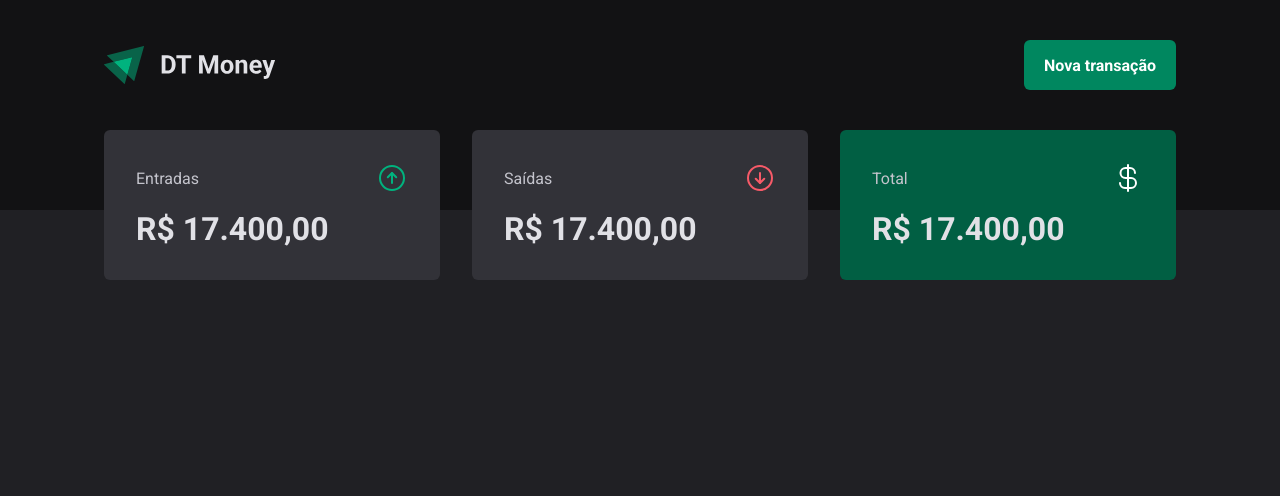
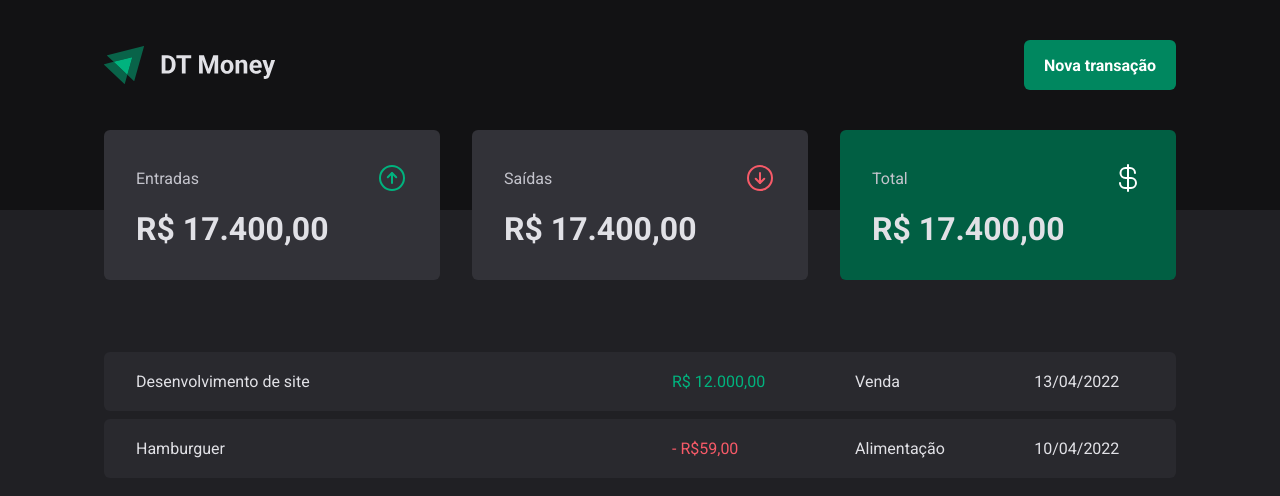
Before and after one commit to fillipeags/dt-money, a React (Vite) app: page / in a window 1280 px wide. Shown: the top 496 px of the page. Built offline with nearby package versions, Linux system fonts and the light colour scheme.

Commit message:
feat: transactions table component

```diff
--- a/src/pages/Transactions/index.tsx
+++ b/src/pages/Transactions/index.tsx
@@ -1,11 +1,38 @@
 import { Header } from "../../components/Header";
 import { Summary } from "../../components/Summary";
+import { PriceHighlight, TransactionsContainer, TransactionsTable } from "./styles";
 
 export function Transactions() {
   return (
     <div>
       <Header />
       <Summary />
+
+      <TransactionsContainer>
+        <TransactionsTable>
+          <tbody>
+            <tr>
+              <td width="50%">Desenvolvimento de site</td>
+              <td>
+                <PriceHighlight variant="income">R$ 12.000,00
+                </PriceHighlight>
+              </td>
+              <td>Venda</td>
+              <td>13/04/2022</td>
+            </tr>
+            <tr>
+              <td width="50%">Hamburguer</td>
+              <td>
+                <PriceHighlight variant="outcome">
+                  - R$59,00
+                </PriceHighlight>
+              </td>
+              <td>Alimentação</td>
+              <td>10/04/2022</td>
+            </tr>
+          </tbody>
+        </TransactionsTable>
+      </TransactionsContainer>
     </div>
   )
 }
--- a/src/pages/Transactions/styles.ts
+++ b/src/pages/Transactions/styles.ts
@@ -0,0 +1,38 @@
+import styled from "styled-components";
+
+export const TransactionsContainer = styled.main`
+  width: 100%;
+  max-width: 1120px;
+  margin: 4rem auto 0;
+  padding: 0 1.5rem;
+`;
+
+export const TransactionsTable = styled.table`
+  width: 100%;
+  border-collapse: separate;
+  border-spacing: 0 0.5rem;
+  /* margin-top: 1.5rem; */
+
+  td {
+    padding: 1.25rem 2rem;
+    background: ${props => props.theme["gray-700"]};
+
+    &:first-child {
+      border-top-left-radius: 6px;
+      border-bottom-left-radius: 6px;
+    }
+
+    &:last-child {
+      border-top-right-radius: 6px;
+      border-bottom-right-radius: 6px;
+    }
+  }
+`;
+
+interface PriceHighlightProps {
+  variant: 'income' | 'outcome';
+}
+
+export const PriceHighlight = styled.span<PriceHighlightProps>`
+  color: ${props => props.variant === 'income' ? props.theme["green-300"] : props.theme["red-300"]};
+`
```
